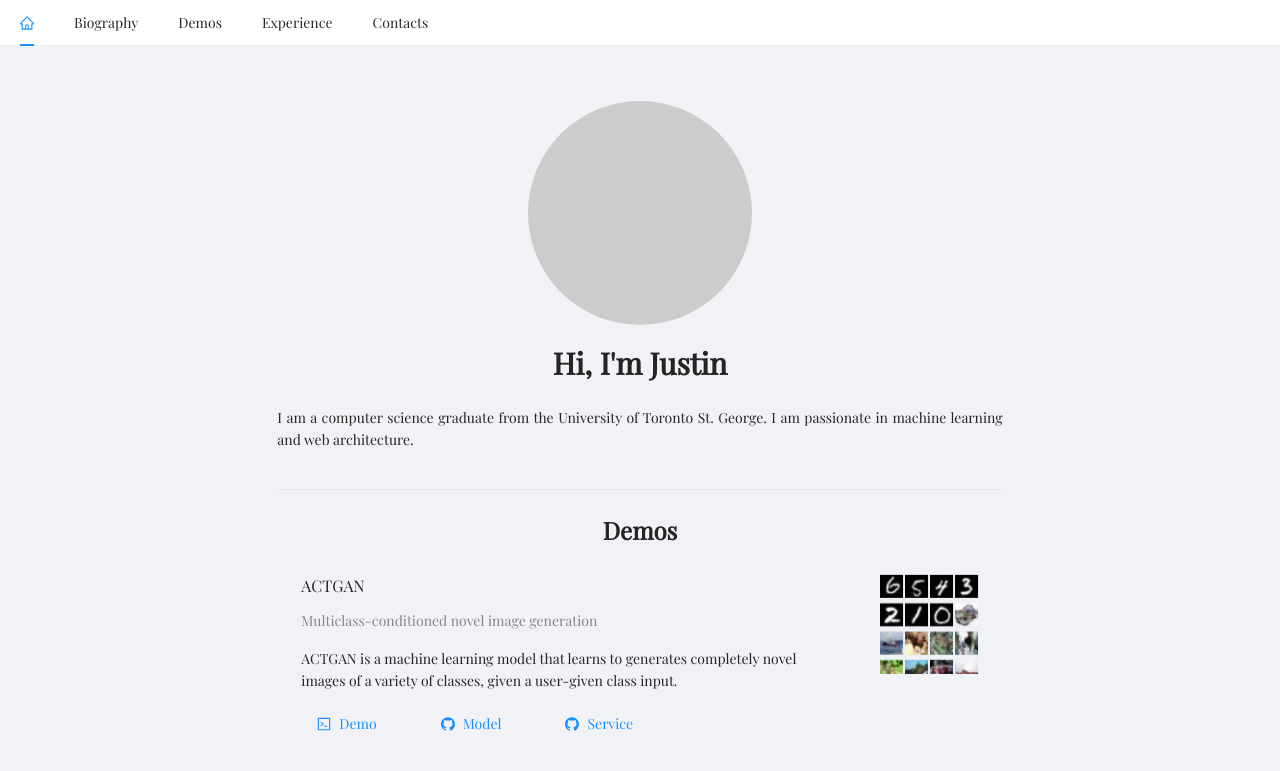
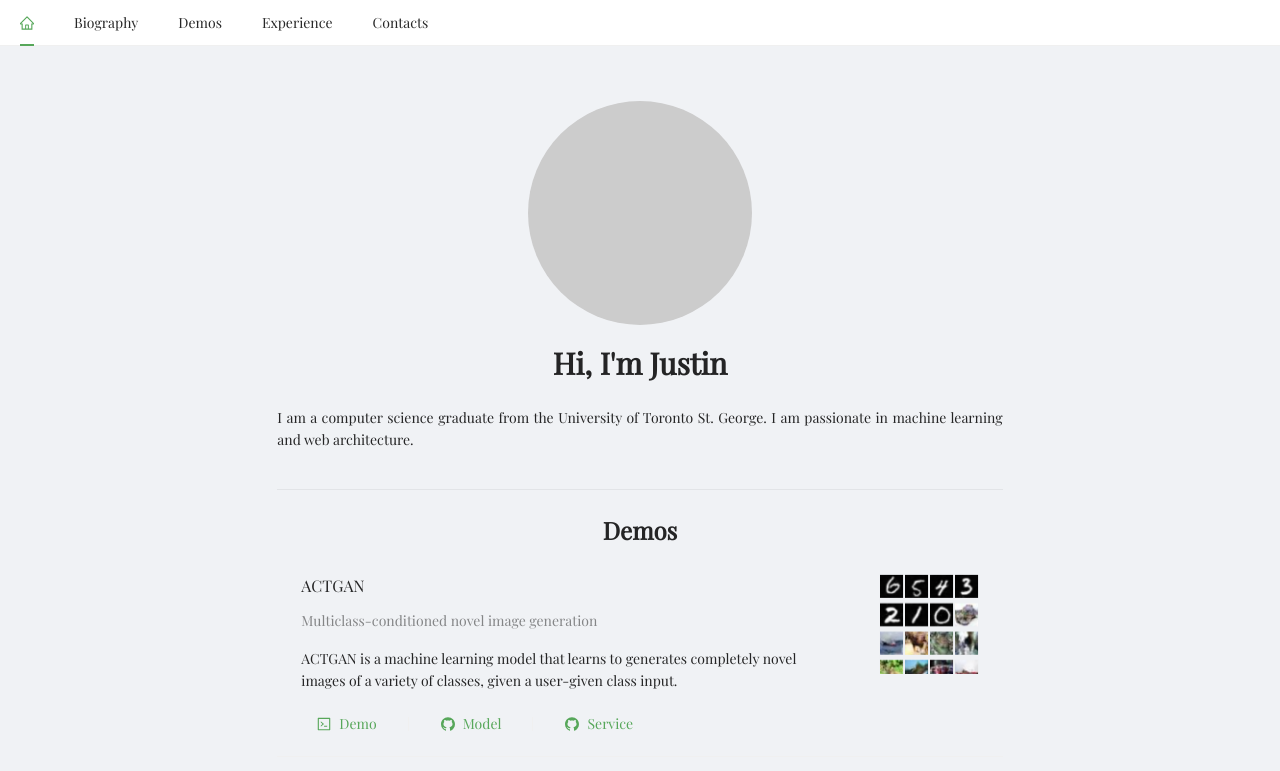
Before and after one commit to JustinLokHinWu/Personal-Site-Frontend, a React (Create React App) app: page / in a window 1280 px wide. Shown: the top 771 px of the page. Built offline with nearby package versions, Linux system fonts and the light colour scheme.

Commit message:
Changed css to less to enable style overrides

```diff
--- a/craco.config.js
+++ b/craco.config.js
@@ -7,7 +7,7 @@ module.exports = {
         options: {
             lessLoaderOptions: {
                 lessOptions: {
-            modifyVars: { '@primary-color': '#1DA57A' },
+                    modifyVars: { '@primary-color': '#57a75a' },
                     javascriptEnabled: true,
                 },
             },
--- a/package.json
+++ b/package.json
@@ -49,5 +49,6 @@
     "transformIgnorePatterns": [
       "/node_modules/(?!antd|@ant-design|rc-.+?|@babel/runtime).+(js|jsx)$"
     ]
-  }
+  },
+  "cracoConfig": "craco.config.js"
 }
--- a/src/App.js
+++ b/src/App.js
@@ -1,7 +1,6 @@
 import './App.less';
 import { BrowserRouter } from 'react-router-dom'
 import { Affix, Layout, Col } from 'antd'
-import 'antd/dist/antd.css';
 import HeaderMenu from './components/HeaderMenu';
 import ContentRoutes from './components/ContentRoutes';
 import Socials from './components/Socials'
--- a/src/App.less
+++ b/src/App.less
@@ -1,3 +1,5 @@
+@import '~antd/dist/antd.less';
+
 * {
   font-family: 'Playfair Display', serif;
 }
--- a/src/components/DemoList.js
+++ b/src/components/DemoList.js
@@ -1,4 +1,3 @@
-import 'antd/dist/antd.css';
 import { List } from 'antd'
 import DemoListItem from './DemoListItem';
 import { ArticleInfo } from './ArticleInfo'
--- a/src/components/DemoListItem.js
+++ b/src/components/DemoListItem.js
@@ -1,5 +1,4 @@
 import { List } from 'antd'
-import 'antd/dist/antd.css';
 import { useNavigate } from 'react-router-dom';
 
 import IconButton from './IconButton';
--- a/src/components/IconButton.js
+++ b/src/components/IconButton.js
@@ -1,6 +1,5 @@
 import React from 'react';
 import { Button, Tooltip } from 'antd'
-import 'antd/dist/antd.css';
 
 const IconButton = ({ icon, text, link, tooltip, onClick, isInternalLink, size }) => {
     return (
--- a/src/components/ModelDisplay.js
+++ b/src/components/ModelDisplay.js
@@ -1,5 +1,4 @@
 import { Image, List, Popover } from 'antd'
-import "antd/dist/antd.css";
 
 const ModelDisplay = ({images}) => {
     return (
--- a/src/components/ModelForm.js
+++ b/src/components/ModelForm.js
@@ -1,6 +1,5 @@
 import { useState, useEffect } from 'react'
 import { Select, Button, Form } from 'antd'
-import "antd/dist/antd.css";
 import SeedInput from './SeedInput';
 import SelectEpoch from './SelectEpoch';
 import SelectClass from './SelectClass';
--- a/src/components/SeedInput.js
+++ b/src/components/SeedInput.js
@@ -1,6 +1,5 @@
 import React from 'react'
 import { Input } from 'antd'
-import "antd/dist/antd.css"
 
 const SeedInput = ({seed, setSeed}) => {
     const onChange = (e) => {
```
Also changed, not shown: 1 other file (tests, documents, lock files or other folders). Lines whose indentation alone changed are shown as unchanged.
